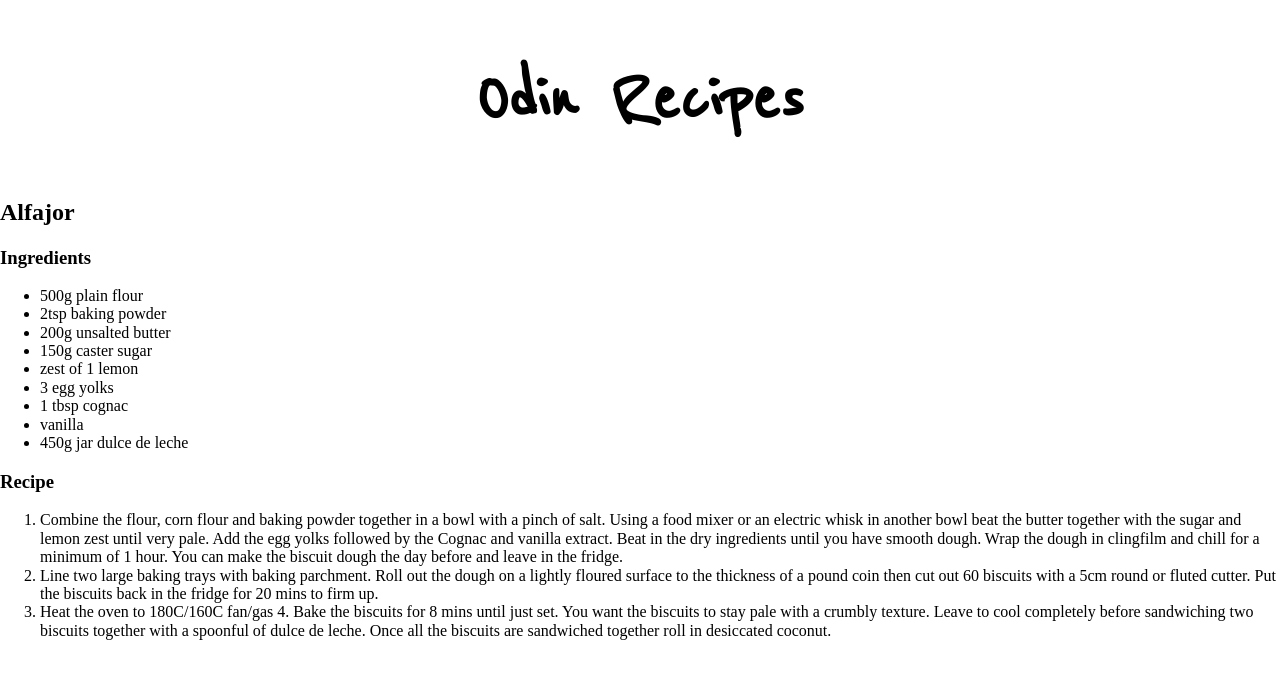
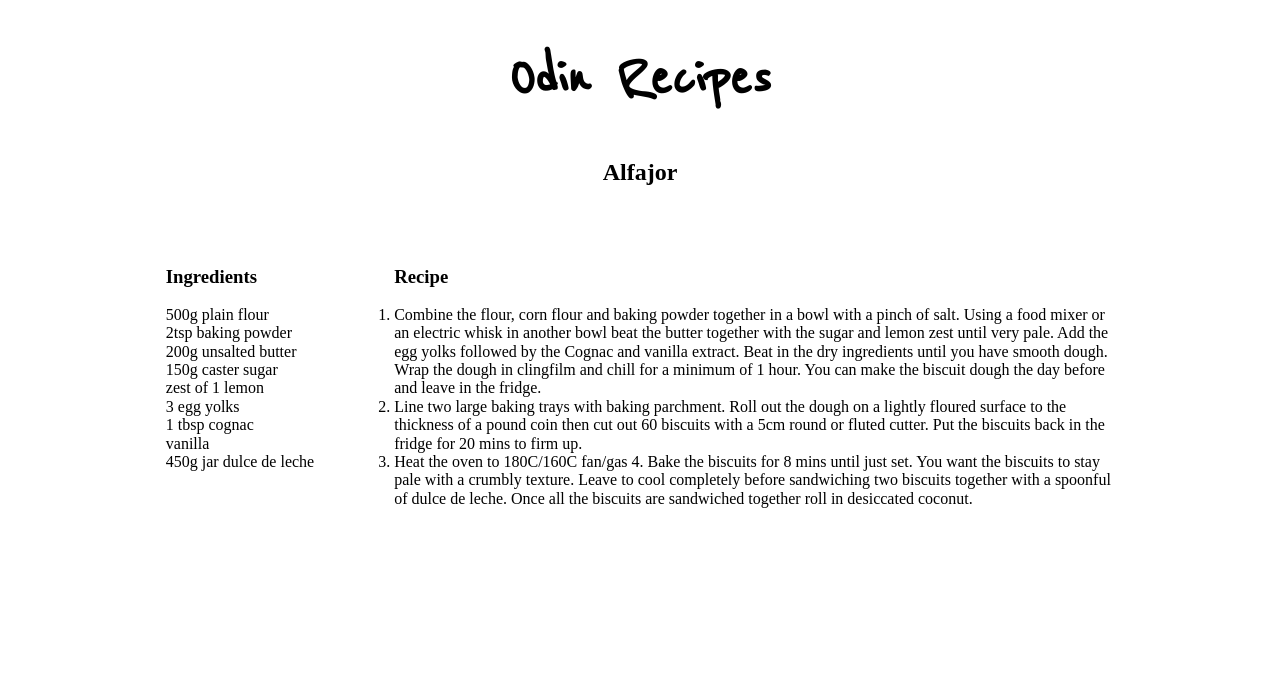
Before and after one commit to pnikolaev0/odin-recipes, a plain HTML site: page recipes/alfajor.html in a window 1280 px wide. Drawn offline with nearby package versions, Linux system fonts and the light colour scheme.

Commit message:
update links and style

```diff
--- a/style.css
+++ b/style.css
@@ -4,7 +4,7 @@
 .page-header {
     text-align: center;
     font-family: 'Reenie Beanie', cursive;
-    font-size: 5rem;
+    font-size: 4rem;
 }
 
 .recipes {
@@ -31,3 +31,34 @@
     transform: scale(1.02);
     transition: all ease;
 }
+
+.recipe-title {
+    text-align: center;
+}
+
+.recipe-container {
+    display: flex;
+    flex-wrap: wrap;
+    justify-content: center;
+}
+
+.ingredients {
+    margin: 40px;
+    max-width: 320px;
+}
+
+.ingredients ul {
+    margin: 0;
+    padding: 0;
+    list-style: none;
+}
+
+.recipe {
+    margin: 40px;
+    max-width: 720px;
+}
+
+.recipe ol {
+    margin: 0;
+    padding: 0;
+}
```
Also changed, not shown: index.html (+1 -1 lines).
